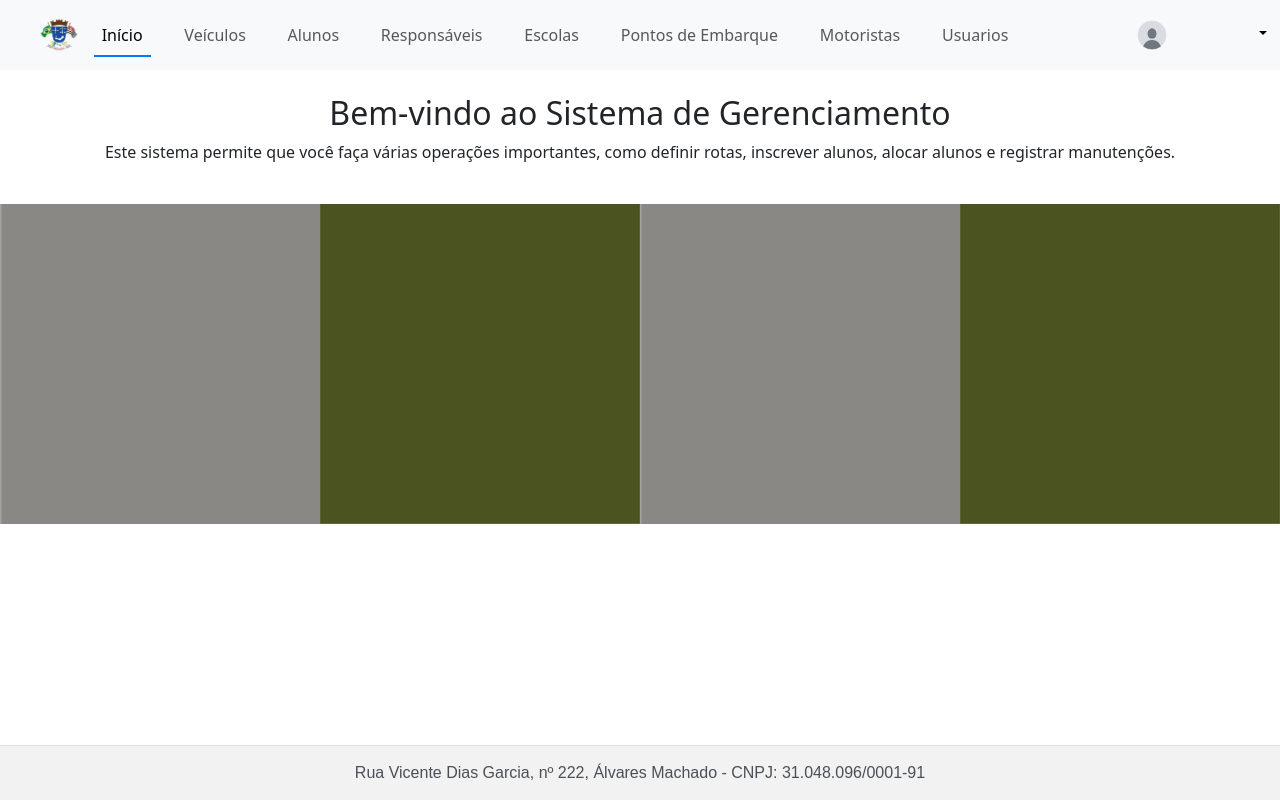
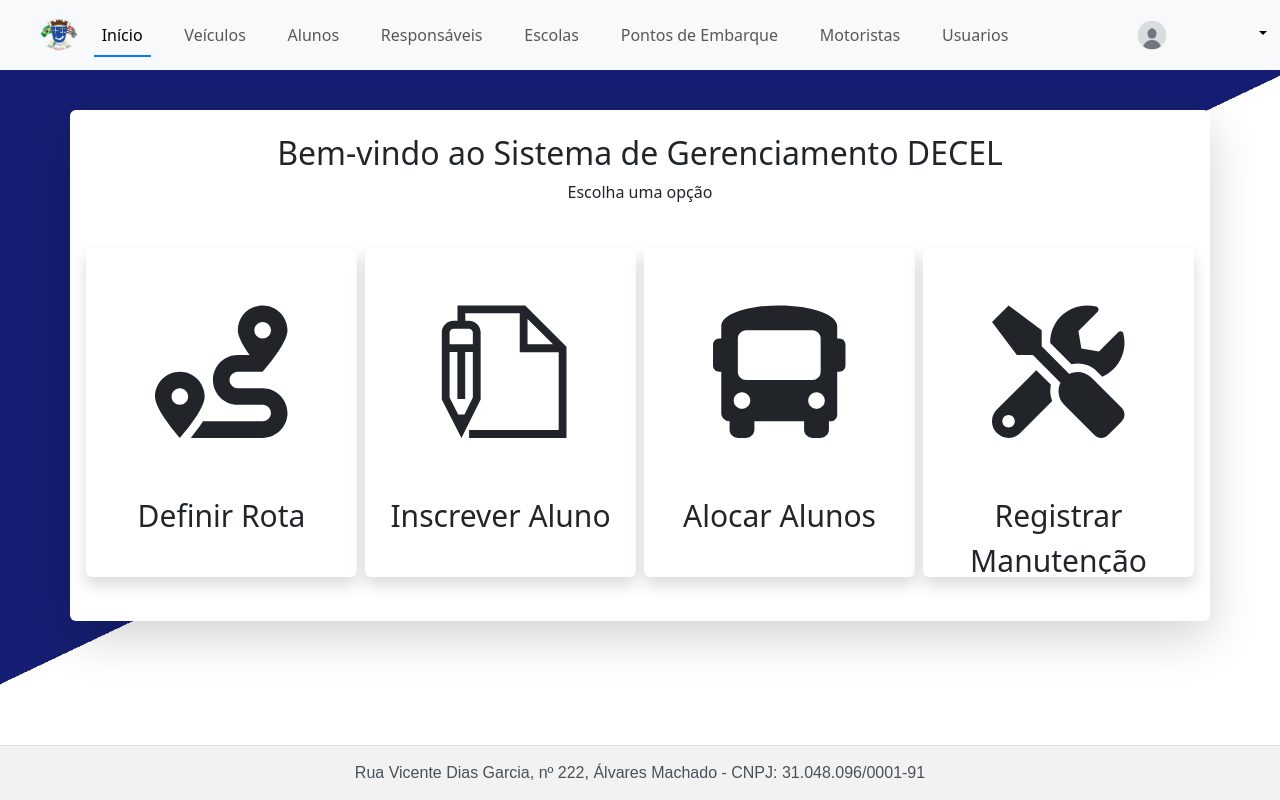
Before and after one commit to paulomcfm/ProjetoDECEL-frontend, a React (Create React App) app: page /menu in a window 1280 px wide. Built offline with nearby package versions, Linux system fonts and the light colour scheme.

Commit message:
mudanças em menu

```diff
--- a/src/telasCadastro/TelaMenu.jsx
+++ b/src/telasCadastro/TelaMenu.jsx
@@ -1,49 +1,61 @@
 import React from 'react';
 import { Container, Row, Col } from 'react-bootstrap';
 import Pagina from '../templates/Pagina';
-import { Link } from 'react-router-dom';
 import { NavLink } from 'react-router-dom';
-import imagemDefinirRota from '../recursos/cinza.png';
-import imagemAlocarAluno from '../recursos/preto.png';
-import imagemInscreverAluno from '../recursos/rosa.jpg';
-import imagemRegistrarManutencao from '../recursos/verde.jpg';
 import '../templates/style.css';
+import { TfiWrite } from "react-icons/tfi";
+import { FaRoute, FaBus, FaTools } from "react-icons/fa";
 
 export default function Menu(props) {
     return (
+        <div className="background-image">
             <Pagina>
-            <Container fluid className="mt-4">
+                <Container className="custom-container shadow-lg p-4 rounded text-center" style={{ marginTop: '40px' }}>
                     <Row className="justify-content-center">
                         <Col xs={12} className="mb-4 text-center">
-                        <h2>Bem-vindo ao Sistema de Gerenciamento</h2>
+                            <h2>Bem-vindo ao Sistema de Gerenciamento DECEL</h2>
                             <p>
-                            Este sistema permite que você faça várias operações importantes, como definir rotas, inscrever alunos, alocar alunos e registrar manutenções.
+                                Escolha uma opção
                             </p>
                         </Col>
                     </Row>
-                <Row className="justify-content-center">
-                    <Col xs={6} md={3} lg={3} className="mb-3 p-0">
+
+                    <Row className="mb-3">
+                        <Col xs={6} md={3} lg={3} className="p-1">
+                            <div className="imagem-botao w-100 hover-scale rounded shadow">
                                 <NavLink to="/definir-rota" className="nav-link">
-                            <img src={imagemDefinirRota} alt="Definir Rota" className="imagem-botao w-100 hover-scale" />
+                                    <FaRoute style={{ width: '50%', height: '50%', marginTop: '40px' }} />
+                                    <p style={{ fontSize: '30px', marginTop: '40px', marginBottom: '20px' }}>Definir Rota</p>
                                 </NavLink>
+                            </div>
                         </Col>
-                    <Col xs={6} md={3} lg={3} className="mb-3 p-0">
+                        <Col xs={6} md={3} lg={3} className="p-1">
+                            <div className="imagem-botao w-100 hover-scale rounded shadow">
                                 <NavLink to="/inscricao-aluno" className="nav-link">
-                            <img src={imagemRegistrarManutencao} alt="Inscrever Aluno" className="imagem-botao w-100 hover-scale" />
+                                    <TfiWrite style={{ width: '50%', height: '50%', marginTop: '40px' }} />
+                                    <p style={{ fontSize: '30px', marginTop: '40px', marginBottom: '20px' }}>Inscrever Aluno</p>
                                 </NavLink>
+                            </div>
                         </Col>
-                    <Col xs={6} md={3} lg={3} className="mb-3 p-0">
+                        <Col xs={6} md={3} lg={3} className="p-1">
+                            <div className="imagem-botao w-100 hover-scale rounded shadow">
                                 <NavLink to="/alocar-aluno" className="nav-link">
-                            <img src={imagemDefinirRota} alt="Alocar Aluno" className="imagem-botao w-100 hover-scale" />
+                                    <FaBus style={{ width: '50%', height: '50%', marginTop: '40px' }} />
+                                    <p style={{ fontSize: '30px', marginTop: '40px', marginBottom: '20px' }}>Alocar Alunos</p>
                                 </NavLink>
+                            </div>
                         </Col>
-                    <Col xs={6} md={3} lg={3} className="mb-3 p-0">
+                        <Col xs={6} md={3} lg={3} className="p-1">
+                            <div className="imagem-botao w-100 hover-scale rounded shadow">
                                 <NavLink to="/registrar-manutencao" className="nav-link">
-                            <img src={imagemRegistrarManutencao} alt="Registrar Manutenção" className="imagem-botao w-100 hover-scale" />
+                                    <FaTools style={{ width: '50%', height: '50%', marginTop: '40px' }} />
+                                    <p style={{ fontSize: '30px', marginTop: '40px', marginBottom: '20px' }}>Registrar Manutenção</p>
                                 </NavLink>
+                            </div>
                         </Col>
                     </Row>
                 </Container>
             </Pagina>
+        </div>
     );
 }
--- a/src/telasCadastro/formularios/FormCadEscola.jsx
+++ b/src/telasCadastro/formularios/FormCadEscola.jsx
@@ -198,7 +198,10 @@ export default function FormCadEscolas(props) {
                             type="text"
                             placeholder="Buscar por rua ou CEP"
                             value={termoBusca}
-                            onChange={(e) => setTermoBusca(e.target.value)}
+                            onChange={(e) => {
+                                setTermoBusca(e.target.value);
+                                setPontoEmbarqueSelecionado(false);
+                            }}
                             isInvalid={formValidado && !pontoEmbarqueSelecionado}
                             required
                         />
--- a/src/telasFuncoes/formularios/FormCadInscricao.jsx
+++ b/src/telasFuncoes/formularios/FormCadInscricao.jsx
@@ -295,7 +295,7 @@ function FormCadInscricao(props) {
                             ))}
                         </tbody>
                     </Table>
-                )} {console.log(inscricao)}
+                )}
                 {((alunoSelecionado && escolaSelecionada && pontoEmbarqueSelecionado) || props.modoEdicao) && (
                     <>
                         <Row>
--- a/src/telasFuncoes/tabelas/TabelaInscricoes.jsx
+++ b/src/telasFuncoes/tabelas/TabelaInscricoes.jsx
@@ -70,8 +70,6 @@ export default function TabelaInscricoes(props) {
         }
     }
 
-    console.log(inscricoes)
-
     function editarInscricao(inscricao) {
         props.setInscricaoParaEdicao(inscricao);
         props.setModoEdicao(true);
@@ -132,8 +130,8 @@ export default function TabelaInscricoes(props) {
                 <tbody>
                     {inscricoesFiltradas.map(inscricao => (
                         <tr key={`${inscricao.aluno.codigo}-${inscricao.ano}`}>
-                            <td>{alunos ? alunos.find(alu => alu.codigo === inscricao.aluno.codigo)?.nome : 'Carregando...'}</td>{console.log(alunos) }
-                            <td>{alunos ? alunos.find(alu => alu.codigo === inscricao.aluno.codigo)?.rg : 'Carregando...'}</td>{console.log(alunos) }
+                            <td>{alunos ? alunos.find(alu => alu.codigo === inscricao.aluno.codigo)?.nome : 'Carregando...'}</td>
+                            <td>{alunos ? alunos.find(alu => alu.codigo === inscricao.aluno.codigo)?.rg : 'Carregando...'}</td>
                             <td>{inscricao.rua}, {inscricao.numero}, {inscricao.bairro}, {inscricao.cep.replace(/^(\d{5})(\d{3})$/, '$1-$2')}</td>
                             <td>{pontosEmbarque ? pontosEmbarque.find(ponto => ponto.codigo === inscricao.pontoEmbarque.codigo)?.rua : 'Carregando...'}, {pontosEmbarque ? pontosEmbarque.find(ponto => ponto.codigo === inscricao.pontoEmbarque.codigo)?.numero : 'Carregando...'}, {pontosEmbarque ? pontosEmbarque.find(ponto => ponto.codigo === inscricao.pontoEmbarque.codigo)?.bairro : 'Carregando...'}, {pontosEmbarque ? pontosEmbarque.find(ponto => ponto.codigo === inscricao.pontoEmbarque.codigo)?.cep.replace(/^(\d{5})(\d{3})$/, '$1-$2') : 'Carregando...'}</td>
                             <td>{escolas ? escolas.find(esc => esc.codigo === inscricao.escola.codigo)?.nome : 'Carregando...'}</td>
@@ -188,7 +186,7 @@ export default function TabelaInscricoes(props) {
                                         : ''}
                             </td>
                             <td>{inscricao.ano}</td>
-                            <td>
+                            <td style={{width: '106px', alignItems: 'center', justifyContent: 'center'}}>
                                 <Button variant="danger" onClick={() => {
                                     excluirInscricao(inscricao);
                                 }}>
--- a/src/templates/style.css
+++ b/src/templates/style.css
@@ -6,6 +6,10 @@
 .navbar-nav {
     width: 100%;
     text-align: center;
+}
+
+.custom-container {
+    background-color: #fff;
 }
 
 .navbar-nav .nav-link {
@@ -34,6 +38,14 @@
 
 .custom-navbar {
     background-color: #3b4b5a94;
+}
+
+.background-image {
+    background-image: url('/src/recursos/fundo.png');
+    background-size: cover;
+    background-position: center;
+    background-repeat: no-repeat;
+    min-height: 95vh;
 }
 
 .ml-auto {
@@ -69,3 +81,34 @@ body, div {
     transform: scale(1.1);
     transition: transform 0.3s ease;
 }
+
+.TfiWrite {
+    transform: scale(1.1);
+    transition: transform 0.3s ease;
+}
+
+.imagem-botao {
+    position: relative;
+    overflow: hidden;
+    width: 100%;
+    height: 100%;
+    background-color: white;
+    border-radius: 10px;
+    cursor: pointer;
+    transition: transform 0.3s;
+    border: 3px solid transparent;
+}
+
+.imagem-botao:hover {
+    transform: scale(1.05);
+    border-color: rgba(8, 8, 87, 0.886);
+}
+
+.imagem-botao a {
+    display: block;
+    width: 100%;
+    height: 100%;
+    text-decoration: none;
+    color: inherit;
+    z-index: 1;
+}
```
Also changed, not shown: src/recursos/fundo.png (added). Lines whose indentation alone changed are shown as unchanged.
